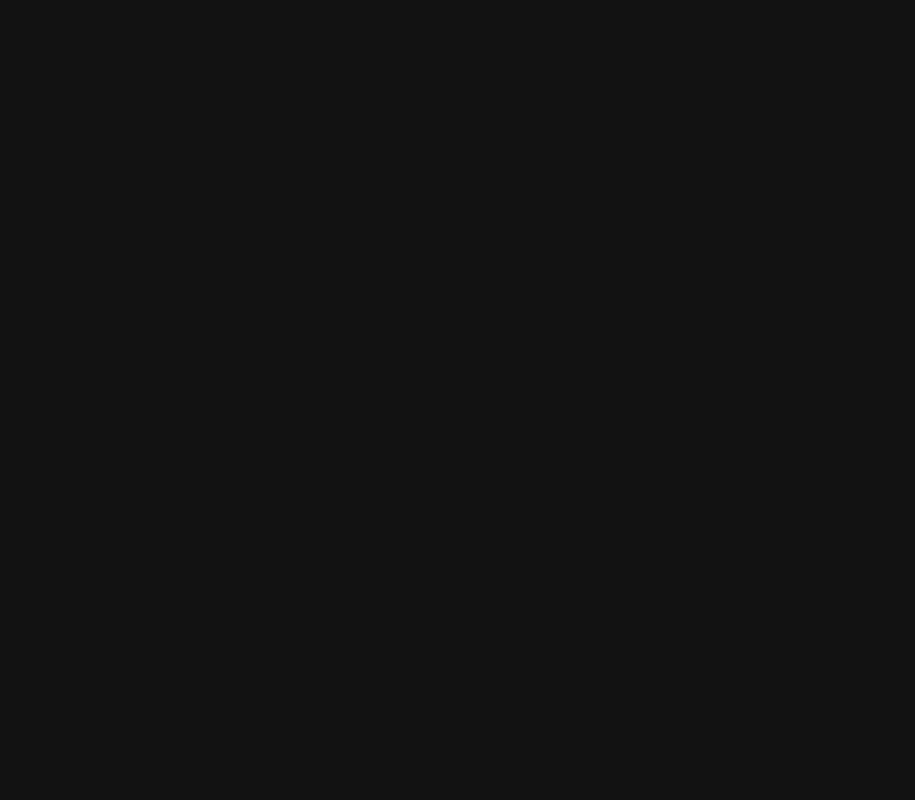
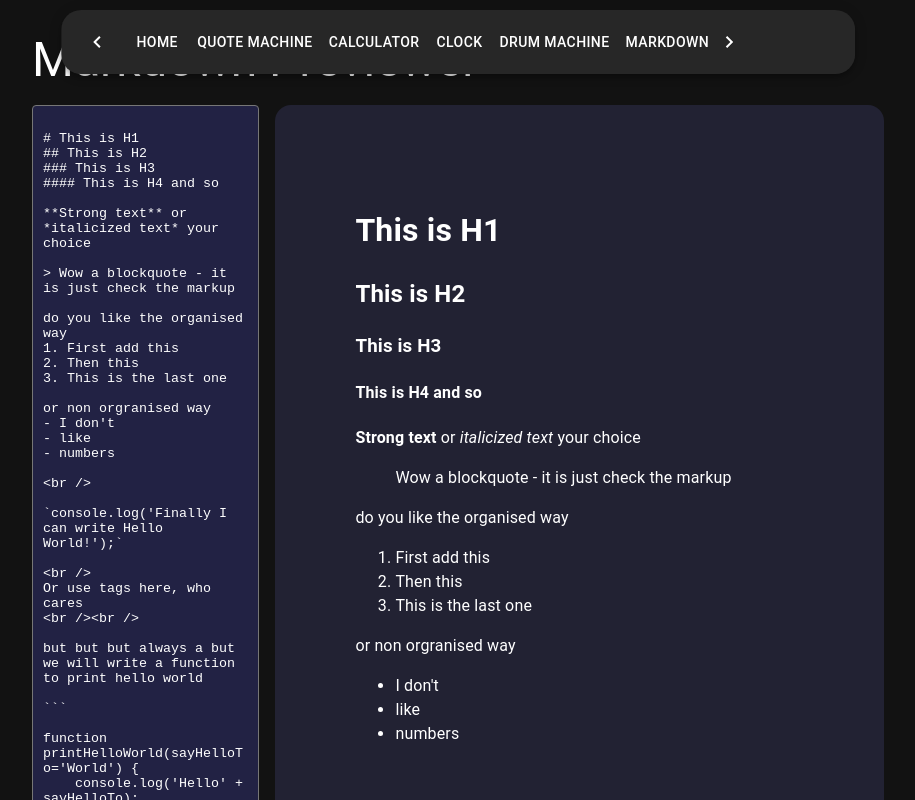
Before and after one commit to JuanPabloSQ/freecode-frontend, a React (Vite) app: page /markdown in a window 1280 px wide. Before the commit this address had no page. Shown: the top 800 px of the page, without its empty margins (182-1097 px from the left). Built offline with nearby package versions, Linux system fonts and the light colour scheme.

Commit message:
add markdown

```diff
--- a/package.json
+++ b/package.json
@@ -14,6 +14,7 @@
     "@emotion/styled": "^11.11.5",
     "@mui/icons-material": "^5.15.19",
     "@mui/material": "^5.15.19",
+    "marked": "^12.0.2",
     "react": "^18.2.0",
     "react-dom": "^18.2.0",
     "react-router-dom": "^6.23.1"
--- a/src/App.jsx
+++ b/src/App.jsx
@@ -6,6 +6,7 @@ import QuoteMachinePage from "./page/QuoteMachinePage"
 import CalculatorPage from "./page/CalculatorPage"
 import ClockPage from "./page/ClockPage"
 import DrumMachinePage from './page/DrumMachinePage';
+import MarkdownPage from './page/MarkdownPage';
 
 function App() {
   return (
@@ -17,6 +18,7 @@ function App() {
           <Route path="/calculator" element={<CalculatorPage />} />
           <Route path="/clock" element={<ClockPage />} />
           <Route path="/drum-machine" element={<DrumMachinePage />} />
+          <Route path="/markdown" element={<MarkdownPage />} />
         </Routes>
       </Router>
     </ThemeContextProvider>
--- a/src/components/NavBar.jsx
+++ b/src/components/NavBar.jsx
@@ -69,6 +69,14 @@ export default function NavBar() {
             >
               Drum Machine
             </Button>
+            <Button
+              component={Link}
+              to="/markdown"
+              variant="text"
+              color="inherit"
+            >
+              Markdown
+            </Button>
             <ChevronRightIcon sx={{ display: { xs: 'none', sm: 'block' }, ml: 0 }} />
           </Box>
         </Toolbar>
--- /dev/null
+++ b/src/markdown/Markdown.jsx
@@ -0,0 +1,77 @@
+import React, { useState } from 'react';
+import { marked } from 'marked';
+import { Container, Typography, Box, TextareaAutosize } from '@mui/material';
+
+const markdownInitialText = `
+# This is H1
+## This is H2
+### This is H3
+#### This is H4 and so
+
+**Strong text** or *italicized text* your choice
+
+> Wow a blockquote - it is just check the markup
+
+do you like the organised way
+1. First add this
+2. Then this
+3. This is the last one
+
+or non orgranised way
+- I don't
+- like
+- numbers
+
+<br />
+
+\`console.log('Finally I can write Hello World!');\`
+
+<br />
+Or use tags here, who cares
+<br /><br />
+
+but but but always a but
+we will write a function to print hello world
+
+\`\`\`
+
+function printHelloWorld(sayHelloTo='World') {
+    console.log('Hello' + sayHelloTo);
+}
+
+\`\`\`
+`;
+
+const Markdown = () => {
+    const [inputText, setInputText] = useState(markdownInitialText);
+    const [markup, setMarkup] = useState(marked(markdownInitialText));
+
+    const handleChange = (e) => {
+        setInputText(e.target.value);
+        setMarkup(marked(e.target.value));
+    };
+
+    return (
+        <Container maxWidth="md" sx={{ mt: 4 }}>
+            <Typography variant="h3" component="h1" gutterBottom>
+                Markdown Previewer
+            </Typography>
+            <Box sx={{ display: 'flex', gap: 2 }}>
+                <TextareaAutosize
+                    id="editor"
+                    minRows={20}
+                    style={{ flex: 1, padding: 10, backgroundColor: '#224', color: 'white', borderRadius: 4 }}
+                    onInput={handleChange}
+                    value={inputText}
+                />
+                <Box
+                    id="preview"
+                    sx={{ flex: 1, padding: 10, backgroundColor: '#223', color: 'white', borderRadius: 4 }}
+                    dangerouslySetInnerHTML={{ __html: markup }}
+                />
+            </Box>
+        </Container>
+    );
+};
+
+export default Markdown;
--- /dev/null
+++ b/src/page/MarkdownPage.jsx
@@ -0,0 +1,14 @@
+import NavBar from "../components/NavBar"
+import Markdown from "../markdown/Markdown";
+
+
+const MarkdownPage = () => {
+    return (
+        <div>
+            <NavBar/>
+            <Markdown/>
+        </div>
+    )
+};
+
+export default MarkdownPage;
```
Also changed, not shown: 1 other file (tests, documents, lock files or other folders).
